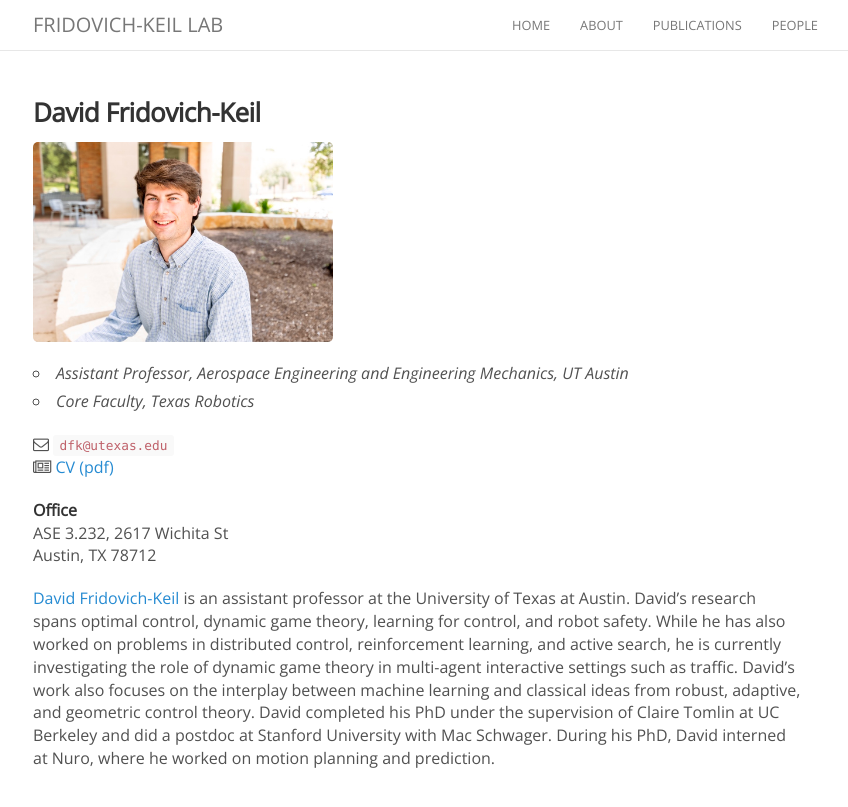
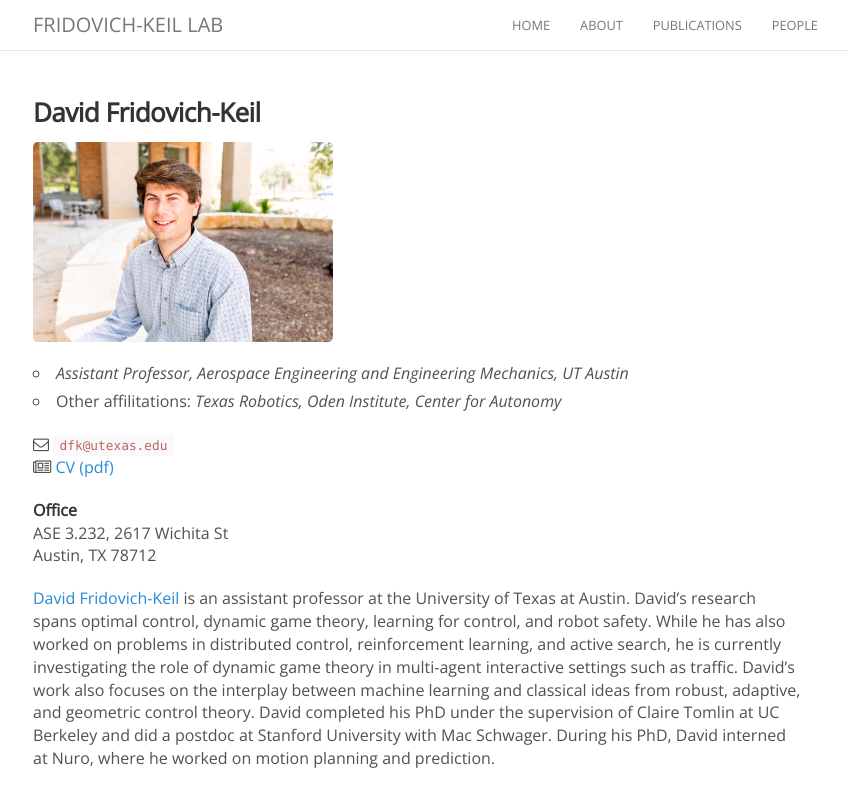
Before and after one commit to KordingLab/KordingLab.github.io, a Jekyll site: the page built from _people/david_fridovich-keil.md, in a window 1280 px wide. Shown: the top 807 px of the page, without its empty margins (222-1070 px from the left). Built offline with Jekyll 4.4.1, drawn with Linux system fonts in a browser that asks for light colours; nearby versions of some CDN libraries; comment, search, counter and statistics services are not loaded.

Commit message:
updating dfk affiliations

```diff
--- a/_people/david_fridovich-keil.md
+++ b/_people/david_fridovich-keil.md
@@ -7,7 +7,7 @@ avatar: david_fridovich-keil.jpg
 <img width="300" src="{{site.baseurl}}/images/people/{{page.avatar}}" data-action="zoom">
 
 - _Assistant Professor, Aerospace Engineering and Engineering Mechanics, UT Austin_<br>
-- _Core Faculty, Texas Robotics_
+- Other affilitations: _Texas Robotics, Oden Institute, Center for Autonomy_<br>
 
 <i class="fa fa-envelope-o"></i> `dfk@utexas.edu`<br>
 <i class="fa fa-newspaper-o"></i> [CV (pdf)](/documents/dfk_cv.pdf)
```
